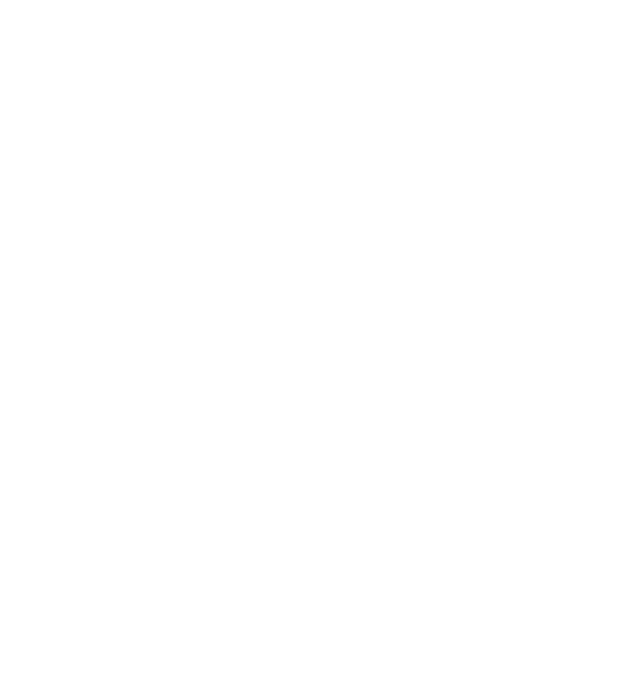
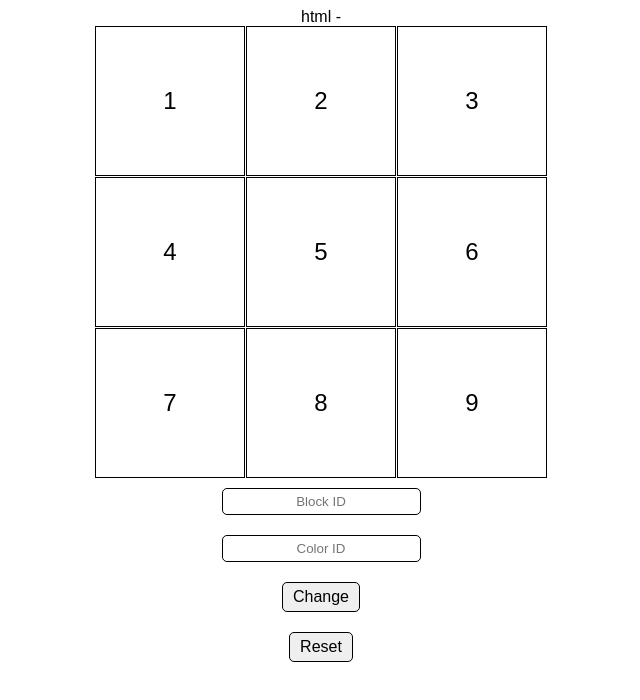
Before and after one commit to acciojob/Replit-Asian-Paints-manishloginn, a website: page main.html in a window 1280 px wide. Shown: the whole page, without its empty margins (319-959 px from the left). Drawn offline with Linux system fonts and the light colour scheme.

Commit message:
created a submission

```diff
--- a/main.html
+++ b/main.html
@@ -1,16 +1,31 @@
+html -
+
 <!DOCTYPE html>
-
-<html>
-
-<head>
-	<link rel="stylesheet" href="styles.css">
-</head>
-
-<body>
-	<!-- the entire body must be written by student -->
-    <script type="text/javascript" src="./script.js">
-</script>
-
-</body>
-
+<html lang="en">
+  <head>
+    <meta charset="UTF-8" />
+    <meta name="viewport" content="width=device-width, initial-scale=1.0" />
+    <title>Replit Asian Paints</title>
+    <link rel="stylesheet" href="styles.css" />
+  </head>
+  <body>
+    <div class="grid-container">
+      <div id="1" class="grid-item">1</div>
+      <div id="2" class="grid-item">2</div>
+      <div id="3" class="grid-item">3</div>
+      <div id="4" class="grid-item">4</div>
+      <div id="5" class="grid-item">5</div>
+      <div id="6" class="grid-item">6</div>
+      <div id="7" class="grid-item">7</div>
+      <div id="8" class="grid-item">8</div>
+      <div id="9" class="grid-item">9</div>
+    </div>
+    <input type="text" id="block_id" placeholder="Block ID" />
+    <input type="text" id="colour_id" placeholder="Color ID" />
+    <div id="buttons-container">
+      <button id="change_button">Change</button>
+      <button id="reset_button">Reset</button>
+    </div>
+    <script src="script.js"></script>
+  </body>
 </html>
--- a/script.js
+++ b/script.js
@@ -1 +1,21 @@
 //your JS code here. If required.
+document.querySelector("#change_button").addEventListener("click", () => {
+  const blockInput = document.querySelector("#block_id").value;
+  const colorInput = document.querySelector("#colour_id").value;
+
+  document
+    .querySelectorAll(".grid-item")
+    .forEach((e) => (e.style.backgroundColor = "transparent"));
+
+  const selectedGrid = document.getElementById(blockInput);
+  if (selectedGrid) {
+    selectedGrid.style.backgroundColor = colorInput;
+    selectedGrid.style.transition = "all 0.5s ease-in-out";
+  }
+});
+
+document.querySelector("#reset_button").addEventListener("click", () => {
+  document
+    .querySelectorAll(".grid-item")
+    .forEach((e) => (e.style.backgroundColor = "transparent"));
+});
--- a/styles.css
+++ b/styles.css
@@ -1 +1,57 @@
 /*  your css code here. If applicable */
+/* Write your CSS here */
+
+* {
+  box-sizing: border-box;
+}
+
+body {
+  display: flex;
+  flex-direction: column;
+  justify-content: center;
+  align-items: center;
+  font-family: Arial, sans-serif;
+}
+
+.grid-container {
+  display: grid;
+  grid-template-columns: repeat(3, 150px);
+  grid-template-rows: repeat(3, 150px);
+  grid-gap: 1px;
+}
+
+.grid-item {
+  border: 1px solid black;
+  display: flex;
+  align-items: center;
+  justify-content: center;
+  font-size: 1.5em;
+  background-color: transparent;
+}
+
+input {
+  margin: 10px;
+  padding: 5px 10px;
+  text-align: center;
+  border: 1px solid black;
+  border-radius: 5px;
+}
+
+button {
+  padding: 5px 10px;
+  margin: 10px;
+  border: 1px solid black;
+  border-radius: 5px;
+  font-size: 1em;
+  cursor: pointer;
+}
+
+button:hover {
+  transform: scale(1.1);
+}
+
+#buttons-container {
+  display: flex;
+  flex-direction: column;
+  align-items: center;
+}
```
